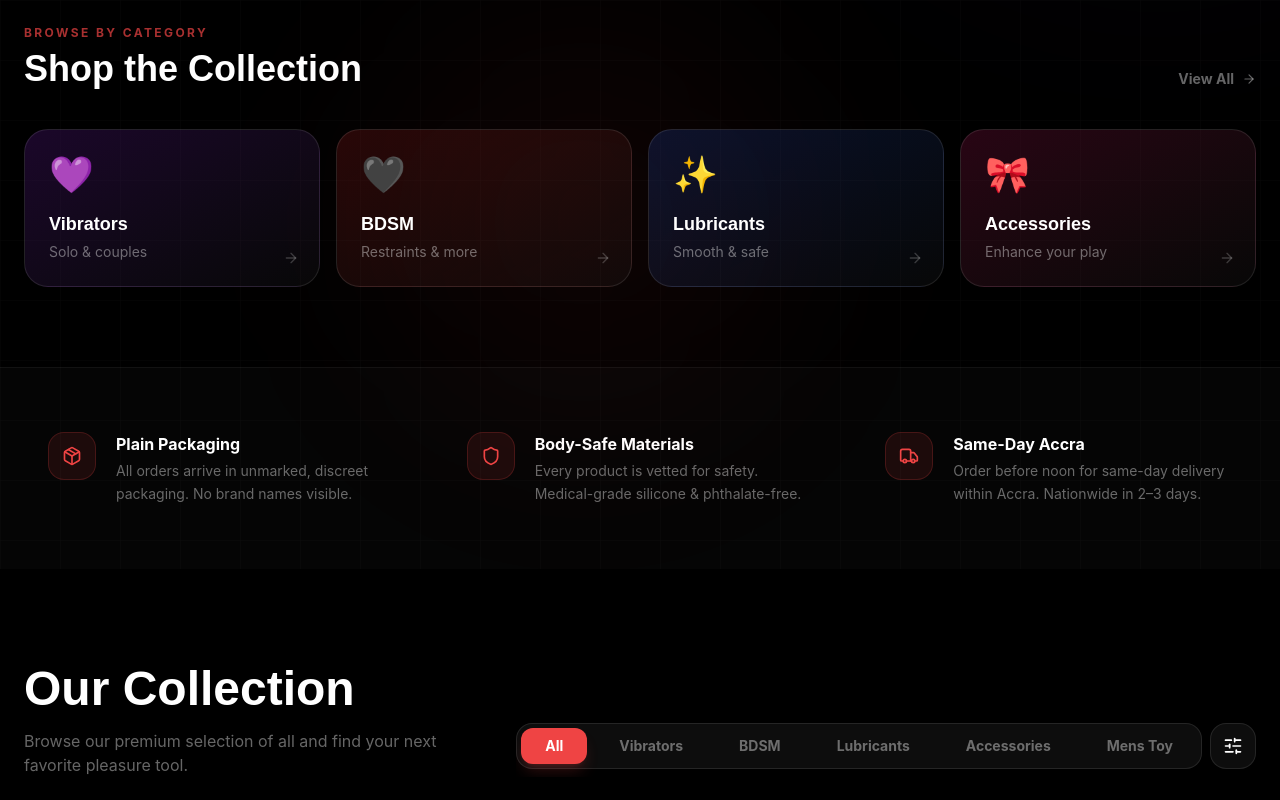
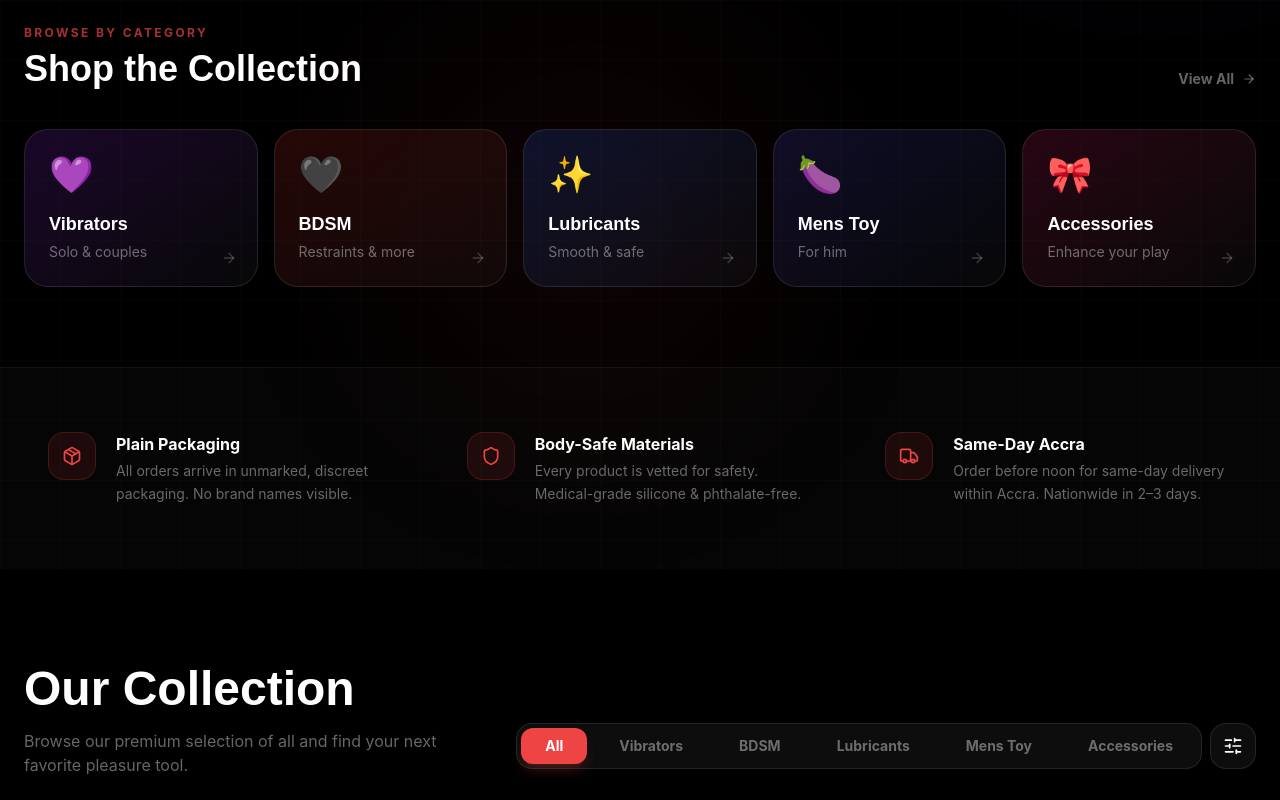
Before and after one commit to Swarthyghost/Toy-Page, a React (Vite) app: page / in a window 1280 px wide. Shown: the part 900-1700 px from the top of the page. Built offline with nearby package versions, Linux system fonts and the light colour scheme; no server answers; the database is empty.

Commit message:
Reorder Mens Toy before Accessories across components

```diff
--- a/src/components/AdminDashboard.tsx
+++ b/src/components/AdminDashboard.tsx
@@ -339,8 +339,8 @@ export default function AdminDashboard() {
                     <option value="Vibrators">Vibrators</option>
                     <option value="BDSM">BDSM</option>
                     <option value="Lubricants">Lubricants</option>
+                    <option value="Mens Toy">Men's Toy</option>
                     <option value="Accessories">Accessories</option>
-                    <option value="Mens Toy">Men's Toy</option>
                   </select>
                 </div>
 
--- a/src/components/Hero.tsx
+++ b/src/components/Hero.tsx
@@ -241,11 +241,12 @@ export default function Hero() {
           </button>
         </motion.div>
 
-        <div className="grid grid-cols-2 md:grid-cols-4 gap-4">
+        <div className="grid grid-cols-2 md:grid-cols-5 gap-4">
           {[
             { name: 'Vibrators', emoji: '💜', desc: 'Solo & couples', path: '/category/Vibrators', accent: 'from-purple-900/30' },
             { name: 'BDSM', emoji: '🖤', desc: 'Restraints & more', path: '/category/BDSM', accent: 'from-red-900/30' },
             { name: 'Lubricants', emoji: '✨', desc: 'Smooth & safe', path: '/category/Lubricants', accent: 'from-blue-900/30' },
+            { name: 'Mens Toy', emoji: '🍆', desc: 'For him', path: '/category/Mens Toy', accent: 'from-indigo-900/30' },
             { name: 'Accessories', emoji: '🎀', desc: 'Enhance your play', path: '/category/Accessories', accent: 'from-pink-900/30' },
           ].map((cat, i) => (
             <motion.div
--- a/src/components/Navbar.tsx
+++ b/src/components/Navbar.tsx
@@ -14,8 +14,8 @@ const categories = [
   { name: 'Vibrators', path: '/category/Vibrators' },
   { name: 'BDSM', path: '/category/BDSM' },
   { name: 'Lubricants', path: '/category/Lubricants' },
+  { name: 'Mens Toy', path: '/category/Mens Toy' },
   { name: 'Accessories', path: '/category/Accessories' },
-  { name: 'Mens Toy', path: '/category/Mens Toy' },
 ];
 
 export default function Navbar() {
--- a/src/components/ProductListing.tsx
+++ b/src/components/ProductListing.tsx
@@ -24,7 +24,7 @@ export default function ProductListing() {
     }
   }, [categoryName]);
 
-  const categories = ['All', 'Vibrators', 'BDSM', 'Lubricants', 'Accessories', 'Mens Toy'];
+  const categories = ['All', 'Vibrators', 'BDSM', 'Lubricants', 'Mens Toy', 'Accessories'];
 
   const handleCategoryChange = (cat: string) => {
     setActiveCategory(cat);
```
